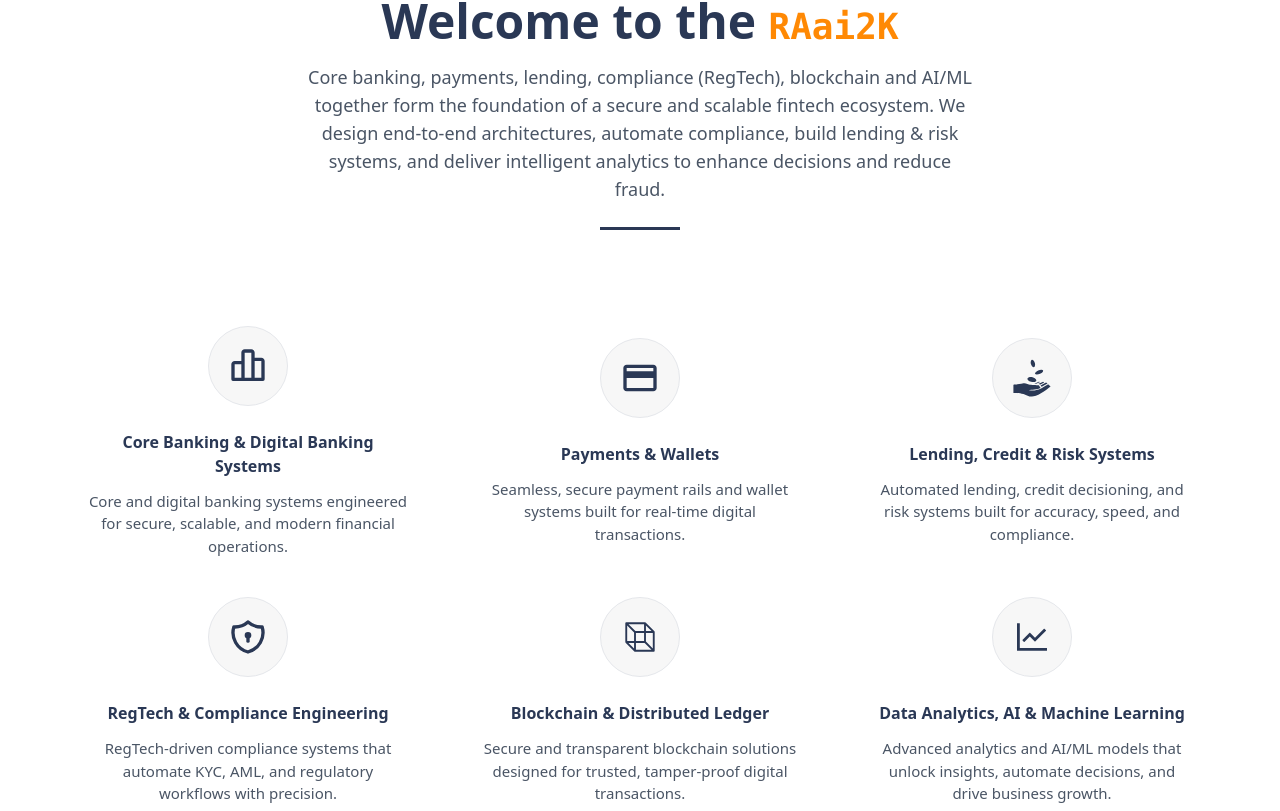
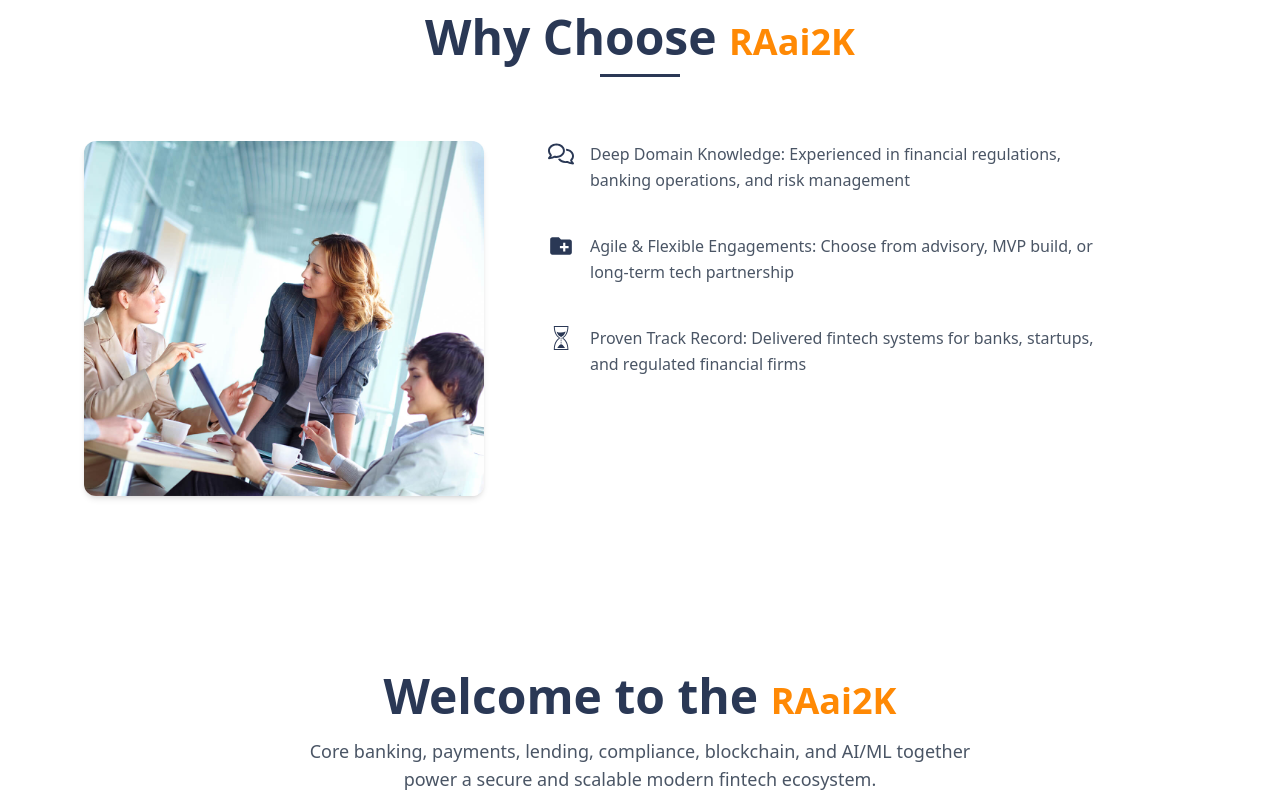
Before and after one commit to devilra/Raai2k, a React (Vite) app in the folder frontent/: page / in a window 1280 px wide. Shown: the part 4729-5540 px from the top of the page. Built offline with nearby package versions, Linux system fonts and the light colour scheme; the HTML template or start-up script is replaced by a standard one.

Commit message:
update ui

```diff
--- a/frontent/src/Home/Home.jsx
+++ b/frontent/src/Home/Home.jsx
@@ -14,11 +14,12 @@
   return (
     <div className="">
       <Banner />
+      <WhyChoose />
       <WelcomeSection />
       <PlatformSection />
       <VideoSection />
       <OurServices />
-      <WhyChoose />
+
       <ThingsYouGet />
       <PartnersComponent />
       <GlobalLeadership />
--- a/frontent/src/Home/ThingsYouGet.jsx
+++ b/frontent/src/Home/ThingsYouGet.jsx
@@ -4,6 +4,7 @@
 import { GiChart } from "react-icons/gi";
 import { HiOutlineLightBulb } from "react-icons/hi";
 import { LuLaptop } from "react-icons/lu";
+import { Link } from "react-router-dom";
 
 const items = [
   {
@@ -68,6 +69,22 @@
           </div>
         ))}
       </div>
+
+      <div className="w-full flex justify-center mt-20 px-4">
+        <div className="max-w-5xl w-full bg-[#2A3855] text-white rounded-2xl shadow-xl px-8 py-10 flex flex-col lg:flex-row items-center justify-between gap-6">
+          <h3 className="text-center text-xl md:text-2xl font-semibold leading-relaxed">
+            If you have any query related to investment... <br /> we are
+            available 24/7
+          </h3>
+
+          <Link
+            to="/contact"
+            className="bg-white text-[#2A3855] font-semibold px-8 py-3 rounded-full hover:bg-gray-200 transition"
+          >
+            Contact Us
+          </Link>
+        </div>
+      </div>
     </section>
   );
 }
--- a/frontent/src/Home/WelcomeSection.jsx
+++ b/frontent/src/Home/WelcomeSection.jsx
@@ -9,32 +9,32 @@
   {
     icon: <BiBarChartAlt2 size={40} className="text-[#2A3855]" />,
     title: "Core Banking & Digital Banking Systems",
-    desc: "Core and digital banking systems engineered for secure, scalable, and modern financial operations.",
+    desc: "Secure and scalable digital banking systems built for modern financial operations.",
   },
   {
     icon: <MdPayment size={40} className="text-[#2A3855]" />,
     title: "Payments & Wallets",
-    desc: "Seamless, secure payment rails and wallet systems built for real-time digital transactions.",
+    desc: "Secure, real-time payment and wallet systems.",
   },
   {
     icon: <GiReceiveMoney size={40} className="text-[#2A3855]" />,
     title: "Lending, Credit & Risk Systems",
-    desc: "Automated lending, credit decisioning, and risk systems built for accuracy, speed, and compliance.",
+    desc: "Automated lending with fast, compliant risk checks.",
   },
   {
     icon: <TbShieldLock size={40} className="text-[#2A3855]" />,
     title: "RegTech & Compliance Engineering",
-    desc: "RegTech-driven compliance systems that automate KYC, AML, and regulatory workflows with precision.",
+    desc: "Automated KYC, AML, and compliance workflows.",
   },
   {
     icon: <PiCubeTransparentLight size={40} className="text-[#2A3855]" />,
     title: "Blockchain & Distributed Ledger",
-    desc: "Secure and transparent blockchain solutions designed for trusted, tamper-proof digital transactions.",
+    desc: "Secure, transparent, tamper-proof blockchain solutions.",
   },
   {
     icon: <AiOutlineLineChart size={40} className="text-[#2A3855]" />,
     title: "Data Analytics, AI & Machine Learning",
-    desc: "Advanced analytics and AI/ML models that unlock insights, automate decisions, and drive business growth.",
+    desc: "AI/ML analytics that unlock insights and automate decisions.",
   },
 ];
 
@@ -46,15 +46,12 @@
           {/* Heading */}
           <h2 className="text-4xl md:text-5xl font-bold text-[#2A3855]">
             Welcome to the{" "}
-            <span className="text-orange-400 font-mono text-4xl">RAai2K</span>
+            <span className="text-orange-400  text-4xl">RAai2K</span>
           </h2>
           {/* Sub text */}
           <p className="mt-4 text-gray-600 max-w-2xl mx-auto text-lg">
-            Core banking, payments, lending, compliance (RegTech), blockchain
-            and AI/ML together form the foundation of a secure and scalable
-            fintech ecosystem. We design end-to-end architectures, automate
-            compliance, build lending & risk systems, and deliver intelligent
-            analytics to enhance decisions and reduce fraud.
+            Core banking, payments, lending, compliance, blockchain, and AI/ML
+            together power a secure and scalable modern fintech ecosystem.
           </p>
           {/* Center line */}
           <div className="w-20 h-[3px] bg-[#2A3855] mx-auto mt-6"></div>
--- a/frontent/src/Home/WhyChoose.jsx
+++ b/frontent/src/Home/WhyChoose.jsx
@@ -27,8 +27,7 @@
       {/* Heading */}
       <div className="text-center mb-16">
         <h2 className="text-4xl md:text-5xl font-bold text-[#2A3855]">
-          Why Choose{" "}
-          <span className="text-orange-400 font-mono text-4xl">RAai2K</span>
+          Why Choose <span className="text-orange-400  text-4xl">RAai2K</span>
         </h2>
         <div className="w-20 h-[3px] bg-[#2A3855] mx-auto mt-3"></div>
       </div>
@@ -62,21 +61,6 @@
       </div>
 
       {/* Bottom CTA Section */}
-      <div className="w-full flex justify-center mt-20 px-4">
-        <div className="max-w-5xl w-full bg-[#2A3855] text-white rounded-2xl shadow-xl px-8 py-10 flex flex-col lg:flex-row items-center justify-between gap-6">
-          <h3 className="text-center text-xl md:text-2xl font-semibold leading-relaxed">
-            If you have any query related to investment... <br /> we are
-            available 24/7
-          </h3>
-
-          <Link
-            to="/contact"
-            className="bg-white text-[#2A3855] font-semibold px-8 py-3 rounded-full hover:bg-gray-200 transition"
-          >
-            Contact Us
-          </Link>
-        </div>
-      </div>
     </section>
   );
 }
```
